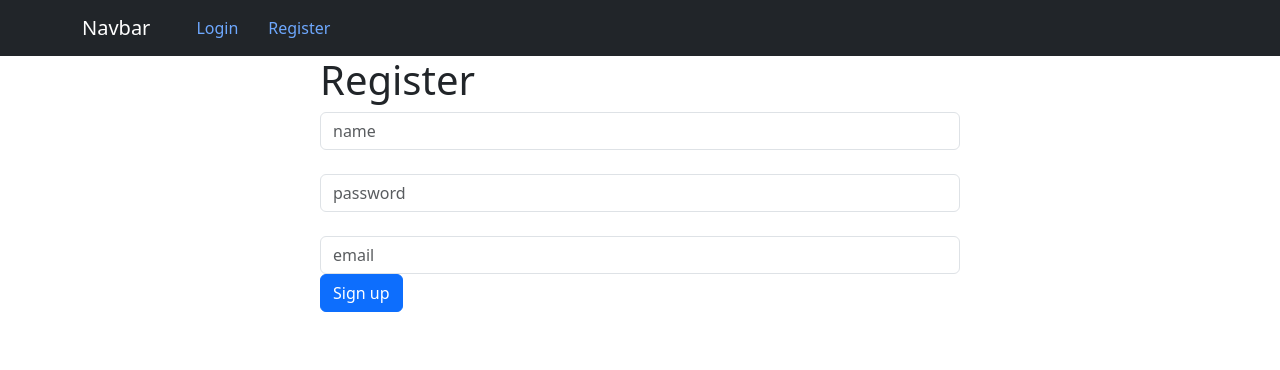
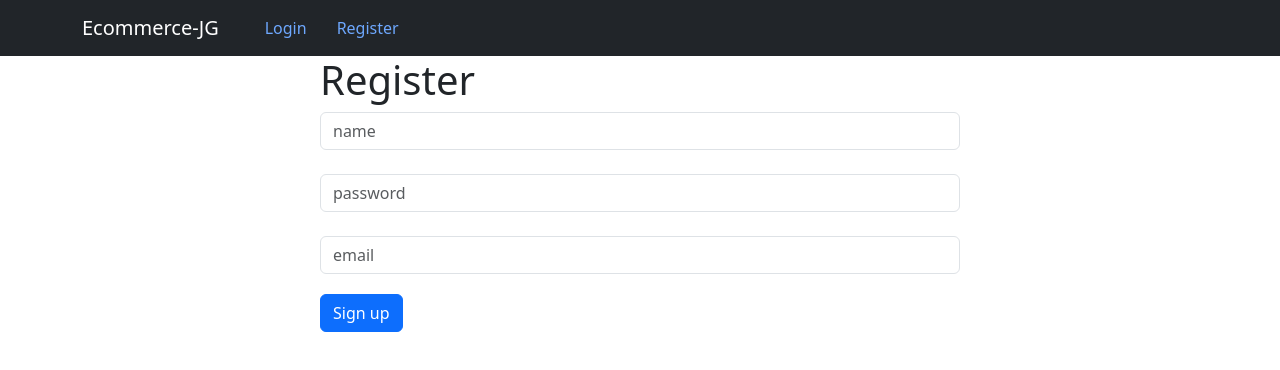
Before and after one commit to jesgarjimher/ecommerce-site, a React (Create React App) app: page /register in a window 1280 px wide. Shown: the top 370 px of the page. Built offline with nearby package versions, Linux system fonts and the light colour scheme.

Commit message:
ft: modified styles in views

```diff
--- a/src/App.css
+++ b/src/App.css
@@ -50,6 +50,10 @@
     color: #0d6efd;
 }
 
+.login-reg {
+    margin-top: 20px;
+}
+
 .navbar_wrapper a{
     padding-left: 30px;
     text-decoration: none;
@@ -99,7 +103,7 @@
 
 .title {
     text-align: center;
-    margin-top: 5%;
+    margin: 30px auto;
     color: #0d6efd;
 }
 
--- a/src/views/AddProduct.js
+++ b/src/views/AddProduct.js
@@ -46,7 +46,7 @@ function AddProduct() {
         <>
             <Header/>
             <div className="col-sm-6 offset-sm-3 component-container">
-                <br></br>
+                <h1 className="title">Add a product</h1>
                 <input type="text" className="form-control" onChange={(e) => setName(e.target.value)} placeholder="Name"/>
                 {errors.name && <span className="text-danger">{errors.name[0]}</span>}
                 <br></br>
--- a/src/views/Header.js
+++ b/src/views/Header.js
@@ -19,7 +19,7 @@ function Header() {
         <div>
             <Navbar bg="dark" data-bs-theme="dark">
                 <Container>
-                    <Navbar.Brand href="#home">Navbar</Navbar.Brand>
+                    <Navbar.Brand href="#home">Ecommerce-JG</Navbar.Brand>
                     <Nav className="me-auto navbar_wrapper">
                         {
                             localStorage.getItem("user-info") ?
--- a/src/views/Login.js
+++ b/src/views/Login.js
@@ -38,8 +38,8 @@ function Login() {
                 <input type="text" onChange={(e) => setEmail(e.target.value)} placeholder="email" className="form-control"></input>
             <br/>
             <input type="password" onChange={(e) => setPassword(e.target.value)} placeholder="password" className="form-control"></input>
-            <br/>
-            <button onClick={login} className="btn btn-primary">Login</button>
+
+            <button onClick={login} className="btn btn-primary login-reg">Login</button>
             </div>
         </>
 
--- a/src/views/ProductList.js
+++ b/src/views/ProductList.js
@@ -53,7 +53,8 @@ function ProductList() {
     return(
         <>
             <Header />
-            <h1>Product List </h1>
+
+            <h1 className="title">All products</h1>
             <div className="col-sm-8 offset-sm-2">
                 <Table>
                     <thead>
--- a/src/views/Register.js
+++ b/src/views/Register.js
@@ -44,7 +44,7 @@ function Register() {
             <input type="password" value={password} className="form-control" onChange={(e) => setPassword(e.target.value)} placeholder="password"></input>
             <br></br>
             <input type="text" value={email} className="form-control" onChange={(e) => setEmail(e.target.value)} placeholder="email"></input>
-            <button className="btn btn-primary" onClick={signUp}>Sign up</button>
+            <button className="btn btn-primary login-reg" onClick={signUp}>Sign up</button>
         </div>
         </>
 
--- a/src/views/SearchProduct.js
+++ b/src/views/SearchProduct.js
@@ -49,10 +49,10 @@ function SearchProduct() {
                         data.map((item) =>
                             <tr key={item.id}>
                                 <td>{item.id}</td>
-                                <td>{item.name}</td>
+                                <td><Link to={"/product/" + item.id} className="link-name">{item.name}</Link></td>
                                 <td>{item.price}</td>
                                 <td>{item.description}</td>
-                                <td><img className="img-product" src={"http://localhost:8000/storage/" + item.file_path} alt={`Photography of ${item.description}`}></img>{}</td>
+                                <td><Link to={"/product/" + item.id}><img className="img-product" src={"http://localhost:8000/storage/" + item.file_path} alt={`Photography of ${item.description}`}></img></Link></td>
                                 <td className="options-td">
                                     <button className="btn btn-danger" onClick={() => deleteOperation(item.id)}>Delete</button>
                                     <Link className="btn btn-secondary"  to={"/updateproduct/" + item.id}>Edit</Link>
```
